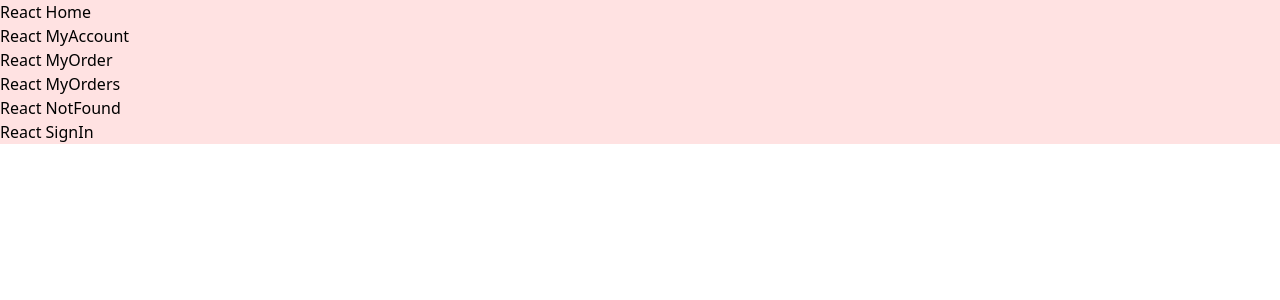
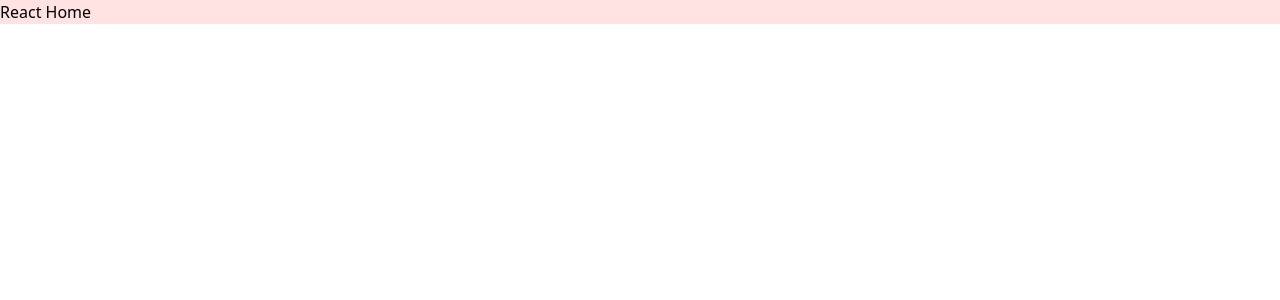
Before and after one commit to An6ie02/E-commerce-React-Vite-TalwindCSS, a React (Vite) app: page / in a window 1280 px wide. Shown: the top 300 px of the page. Built offline with nearby package versions, Linux system fonts and the light colour scheme.

Commit message:
React Router DOM

```diff
--- a/package.json
+++ b/package.json
@@ -13,6 +13,7 @@
     "@tailwindcss/vite": "^4.0.1",
     "react": "^18.3.1",
     "react-dom": "^18.3.1",
+    "react-router-dom": "^7.1.4",
     "tailwindcss": "^4.0.1"
   },
   "devDependencies": {
--- a/src/Pages/App/index.jsx
+++ b/src/Pages/App/index.jsx
@@ -1,22 +1,30 @@
-import './App.css'
+import { useRoutes, BrowserRouter } from 'react-router-dom'
 import Home from '../Home'
 import MyAccount from '../MyAccount'
 import MyOrder from '../MyOrder'
 import MyOrders from '../MyOrders'
 import NotFound from '../NotFound'
 import SignIn from '../SignIn'
+import './App.css'
 
-function App() {
+const AppRoutes = () => {
+  let routes = useRoutes([
+    { path: '/', element: <Home /> },
+    { path: '/my-account', element: <MyAccount /> },
+    { path: '/my-order', element: <MyOrder /> },
+    { path: '/my-orders', element: <MyOrders /> },
+    { path: '/sign-in', element: <SignIn /> },
+    { path: '*', element: <NotFound /> },
+  ])
+  return routes
+}
+
+const App = () => {
 
   return (
-      <div className='bg-red-100'>
-        <Home />
-        <MyAccount />
-        <MyOrder />
-        <MyOrders />
-        <NotFound />
-        <SignIn />
-      </div>
+    <BrowserRouter>
+      <AppRoutes />
+    </BrowserRouter>
   )
 }
 
```
Also changed, not shown: 1 other file (tests, documents, lock files or other folders).
